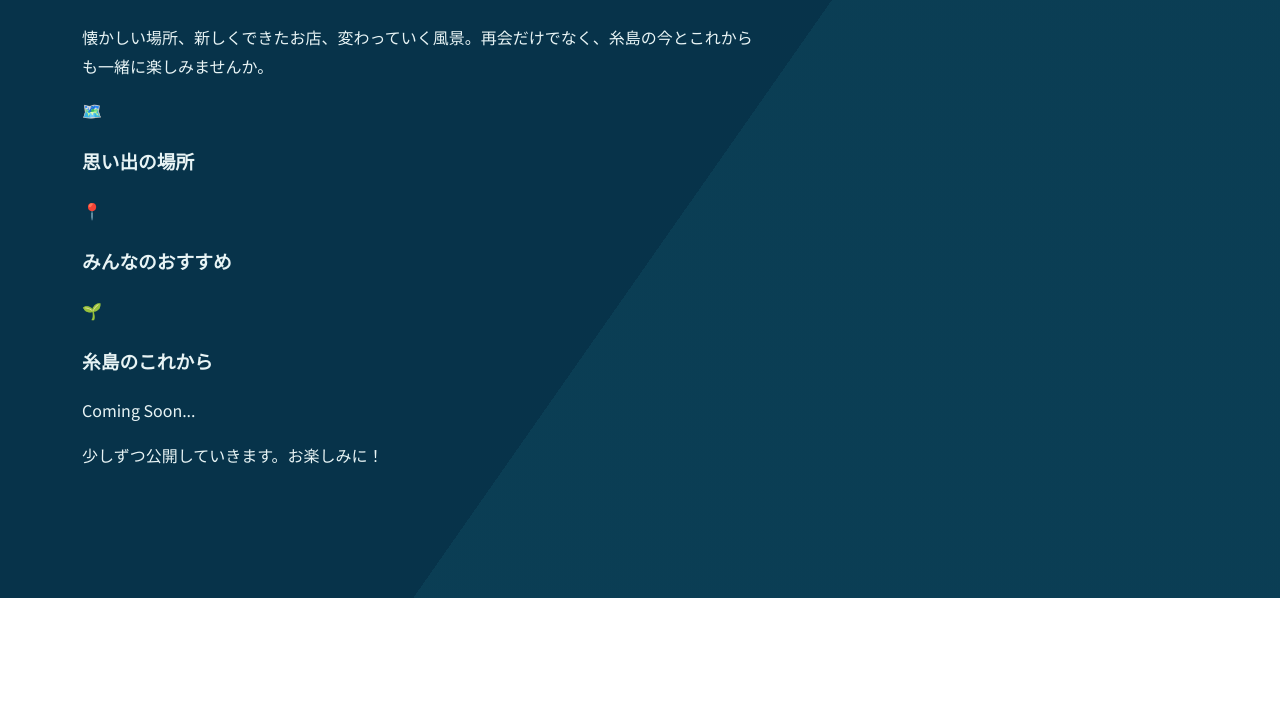
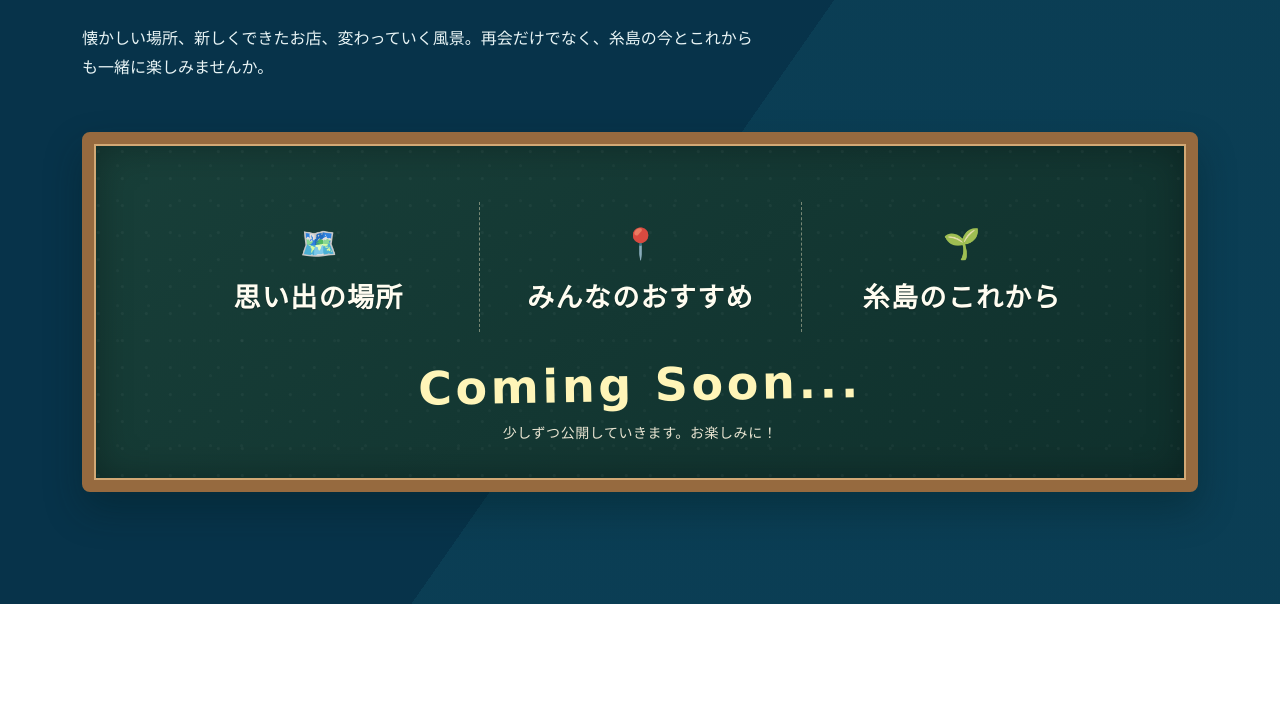
Before and after one commit to agile-drummer/shima-reunion-demo, a plain HTML site: page index.html in a window 1280 px wide. Shown: the part 2481-3192 px from the top of the page. Drawn offline with Linux system fonts and the light colour scheme; a web font is replaced by a local one.

Commit message:
黒板風Coming Soonデザインを追加

```diff
--- a/styles.css
+++ b/styles.css
@@ -51,3 +51,16 @@
 .organizer-photo-placeholder img{width:100%;height:100%;object-fit:cover;border-radius:50%}
 .organizer-photo-placeholder figcaption{position:absolute;right:-8px;bottom:5px;padding:5px 9px;border-radius:99px;background:#fff;color:var(--muted);box-shadow:0 4px 12px #17374622;font:700 10px/1.3 var(--sans);letter-spacing:.04em}
 @media(max-width:520px){.gallery-controls{grid-template-columns:40px minmax(0,1fr) 40px;gap:8px}.gallery-arrow{width:36px;height:36px}.gallery-dot{width:7px;height:7px}}
+
+
+/* Upcoming content chalkboard */
+.coming-soon-board{position:relative;margin-top:52px;padding:clamp(36px,5vw,58px) clamp(24px,5vw,64px) 34px;border:12px solid #966a3f;border-radius:8px;background:linear-gradient(145deg,#183f39,#0f302c);box-shadow:inset 0 0 0 2px #d2a875,inset 0 0 38px #0005,0 18px 38px #001b1c55;color:#f8f4df;text-align:center;overflow:hidden}
+.coming-soon-board:before{content:"";position:absolute;inset:0;background:radial-gradient(circle at 18% 28%,#ffffff0a 0 1px,transparent 2px),radial-gradient(circle at 76% 62%,#ffffff08 0 1px,transparent 2px);background-size:24px 27px,31px 35px;pointer-events:none}
+.board-items{position:relative;display:grid;grid-template-columns:repeat(3,1fr)}
+.board-items article{min-width:0;padding:12px 24px}
+.board-items article+article{border-left:1px dashed #e9e3c077}
+.board-items span{display:block;margin-bottom:8px;font-size:30px;filter:grayscale(.2)}
+.board-items h3{margin:0;color:#fffdf1;font:600 clamp(18px,2.2vw,27px)/1.6 var(--hand);letter-spacing:.05em;text-shadow:0 1px 1px #0005}
+.coming-soon-label{position:relative;margin:26px 0 2px;color:#fff5b8;font:600 clamp(28px,4vw,46px)/1.2 var(--hand);letter-spacing:.08em;transform:rotate(-1deg)}
+.coming-soon-note{position:relative;margin:8px 0 0;color:#e9e5d2;font:500 14px/1.8 var(--hand);letter-spacing:.04em}
+@media(max-width:700px){.coming-soon-board{padding:30px 20px 26px;border-width:9px}.board-items{grid-template-columns:1fr}.board-items article{display:flex;align-items:center;justify-content:center;gap:12px;padding:14px 8px}.board-items article+article{border-left:0;border-top:1px dashed #e9e3c077}.board-items span{margin:0;font-size:25px}.board-items h3{font-size:21px}.coming-soon-label{margin-top:24px;font-size:32px}}
```
